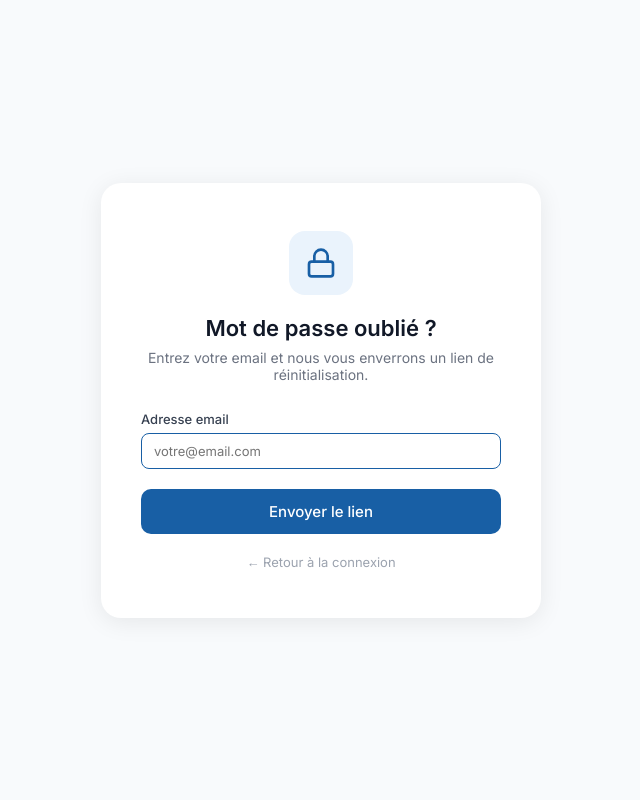
After one commit to othmanenaimi99-svg/stagelink, a Flask app: page /auth/forgot-password in a window 1280 px wide. The commit adds this page. Shown: the whole page, without its empty margins (319-959 px from the left). Run offline with Flask 3, Linux system fonts and the light colour scheme.

Commit message:
Add forgot/reset password feature with email via Resend
- New routes: /auth/forgot-password and /auth/reset-password/<token>
- Reset token stored with 30min expiry (utcnow consistent)
- Email sent via Resend with reset link
- DB migration for reset_token columns (separate transactions)
- Added 'Mot de passe oublié ?' link on login page

Co-Authored-By: Claude Sonnet 4.6 <noreply@anthropic.com>

```diff
--- a/models.py
+++ b/models.py
@@ -31,6 +31,8 @@ class Utilisateur(UserMixin, db.Model):
     email_verifie = db.Column(db.Boolean, default=False)
     code_verification = db.Column(db.String(6), nullable=True)
     code_expiry = db.Column(db.DateTime, nullable=True)
+    reset_token = db.Column(db.String(100), nullable=True)
+    reset_token_expiry = db.Column(db.DateTime, nullable=True)
 
     etudiant = db.relationship('Etudiant', backref='utilisateur', uselist=False, cascade='all, delete-orphan')
     entreprise = db.relationship('Entreprise', backref='utilisateur', uselist=False, cascade='all, delete-orphan')
--- a/routes/auth.py
+++ b/routes/auth.py
@@ -281,6 +281,52 @@ def resend_code():
     return redirect(url_for('auth.verify_code'))
 
 
+@auth_bp.route('/forgot-password', methods=['GET', 'POST'])
+def forgot_password():
+    if request.method == 'POST':
+        email = request.form.get('email', '').strip().lower()
+        user = Utilisateur.query.filter_by(email=email).first()
+        if user and user.actif:
+            import secrets
+            from datetime import datetime, timedelta
+            from services.email_service import send_reset_email
+            token = secrets.token_urlsafe(48)
+            user.reset_token = token
+            user.reset_token_expiry = datetime.utcnow() + timedelta(minutes=30)
+            db.session.commit()
+            reset_url = url_for('auth.reset_password', token=token, _external=True)
+            nom = user.nom if user.nom != user.email else ''
+            send_reset_email(user.email, reset_url, nom)
+        flash("Lien envoyé ! Vérifiez votre boîte email ainsi que vos spams.", 'success')
+        return redirect(url_for('auth.forgot_password'))
+    return render_template('auth/forgot_password.html')
+
+
+@auth_bp.route('/reset-password/<token>', methods=['GET', 'POST'])
+def reset_password(token):
+    from datetime import datetime
+    user = Utilisateur.query.filter_by(reset_token=token).first()
+    if not user or not user.reset_token_expiry or datetime.utcnow() > user.reset_token_expiry:
+        flash("Lien invalide ou expiré. Demandez-en un nouveau.", 'error')
+        return redirect(url_for('auth.forgot_password'))
+    if request.method == 'POST':
+        password = request.form.get('password', '')
+        confirm = request.form.get('confirm_password', '')
+        if len(password) < 6:
+            flash("Le mot de passe doit contenir au moins 6 caractères.", 'error')
+            return render_template('auth/reset_password.html', token=token)
+        if password != confirm:
+            flash("Les mots de passe ne correspondent pas.", 'error')
+            return render_template('auth/reset_password.html', token=token)
+        user.set_password(password)
+        user.reset_token = None
+        user.reset_token_expiry = None
+        db.session.commit()
+        flash("Mot de passe mis à jour. Vous pouvez vous connecter.", 'success')
+        return redirect(url_for('auth.login'))
+    return render_template('auth/reset_password.html', token=token)
+
+
 def _redirect_by_role(user):
     if user.role == 'ETUDIANT':
         return redirect(url_for('etudiant.dashboard'))
--- /dev/null
+++ b/templates/auth/forgot_password.html
@@ -0,0 +1,32 @@
+{% extends 'base.html' %}
+{% block title %}Mot de passe oublié — StageLink MA{% endblock %}
+{% block body %}
+<div style="min-height:100vh;display:flex;align-items:center;justify-content:center;background:#f8fafc;padding:24px">
+  <div style="background:#fff;border-radius:20px;padding:48px 40px;max-width:440px;width:100%;text-align:center;box-shadow:0 4px 24px rgba(0,0,0,0.08)">
+    <div style="width:64px;height:64px;background:#EAF3FC;border-radius:16px;display:flex;align-items:center;justify-content:center;margin:0 auto 20px">
+      <svg width="32" height="32" viewBox="0 0 24 24" fill="none" stroke="#185FA5" stroke-width="2" stroke-linecap="round" stroke-linejoin="round"><rect x="3" y="11" width="18" height="11" rx="2"/><path d="M7 11V7a5 5 0 0 1 10 0v4"/></svg>
+    </div>
+    <h2 style="font-size:22px;font-weight:700;color:#111827;margin-bottom:8px">Mot de passe oublié ?</h2>
+    <p style="color:#6b7280;font-size:14px;margin-bottom:28px">Entrez votre email et nous vous enverrons un lien de réinitialisation.</p>
+    {% with messages = get_flashed_messages(with_categories=true) %}
+      {% for category, message in messages %}
+        <div style="padding:10px 14px;border-radius:8px;margin-bottom:16px;font-size:13px;
+          {% if category == 'error' %}background:#FAECE7;color:#712B13;border:1px solid #F0997B;
+          {% else %}background:#E1F5EE;color:#085041;border:1px solid #5DCAA5;{% endif %}">
+          {{ message }}
+        </div>
+      {% endfor %}
+    {% endwith %}
+    <form method="POST">
+      <div style="margin-bottom:20px;text-align:left">
+        <label style="font-size:13px;font-weight:500;color:#374151;display:block;margin-bottom:6px">Adresse email</label>
+        <input type="email" name="email" class="form-control" placeholder="votre@email.com" required autofocus>
+      </div>
+      <button type="submit" class="btn btn-primary btn-full" style="border-radius:10px;font-size:15px;padding:13px">
+        Envoyer le lien
+      </button>
+    </form>
+    <a href="{{ url_for('auth.login') }}" style="display:block;margin-top:20px;color:#9ca3af;font-size:13px;text-decoration:none">← Retour à la connexion</a>
+  </div>
+</div>
+{% endblock %}
--- a/templates/auth/login.html
+++ b/templates/auth/login.html
@@ -42,6 +42,9 @@
       <div class="form-group">
         <label class="form-label">Mot de passe</label>
         <input type="password" name="password" class="form-control" placeholder="••••••••" required>
+      </div>
+      <div style="text-align:right;margin-bottom:12px;margin-top:-4px">
+        <a href="{{ url_for('auth.forgot_password') }}" style="font-size:12px;color:#185FA5;text-decoration:none">Mot de passe oublié ?</a>
       </div>
       <button type="submit" class="btn btn-primary btn-full">Se connecter</button>
     </form>
--- a/wsgi.py
+++ b/wsgi.py
@@ -25,6 +25,8 @@ with app.app_context():
         "ALTER TABLE utilisateur ADD COLUMN IF NOT EXISTS email_verifie BOOLEAN DEFAULT FALSE",
         "ALTER TABLE utilisateur ADD COLUMN IF NOT EXISTS code_verification VARCHAR(6)",
         "ALTER TABLE utilisateur ADD COLUMN IF NOT EXISTS code_expiry TIMESTAMP",
+        "ALTER TABLE utilisateur ADD COLUMN IF NOT EXISTS reset_token VARCHAR(100)",
+        "ALTER TABLE utilisateur ADD COLUMN IF NOT EXISTS reset_token_expiry TIMESTAMP",
     ]:
         try:
             db.session.execute(text(migration_sql))
```
Also changed, not shown: services/email_service.py (+38 -0 lines), templates/auth/reset_password.html (added, +35 -0 lines), .claude/settings.local.json (added).
